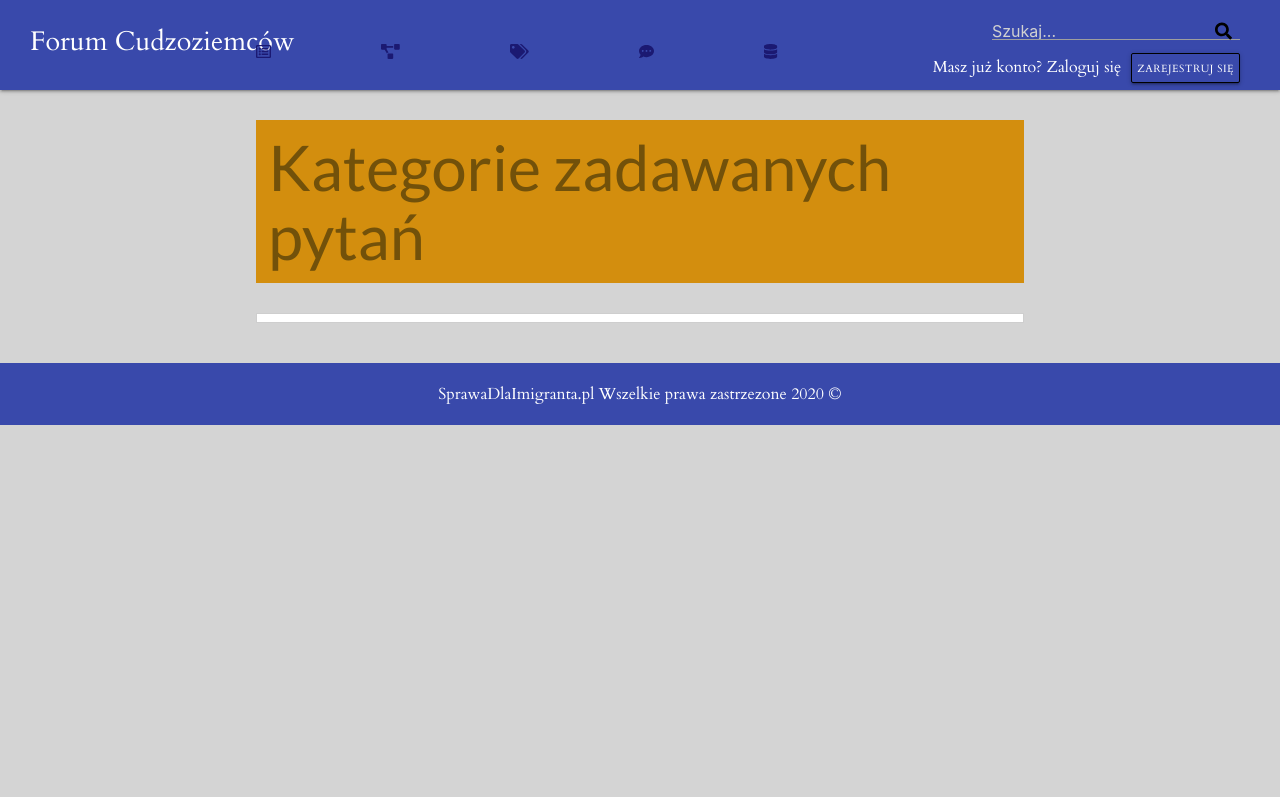
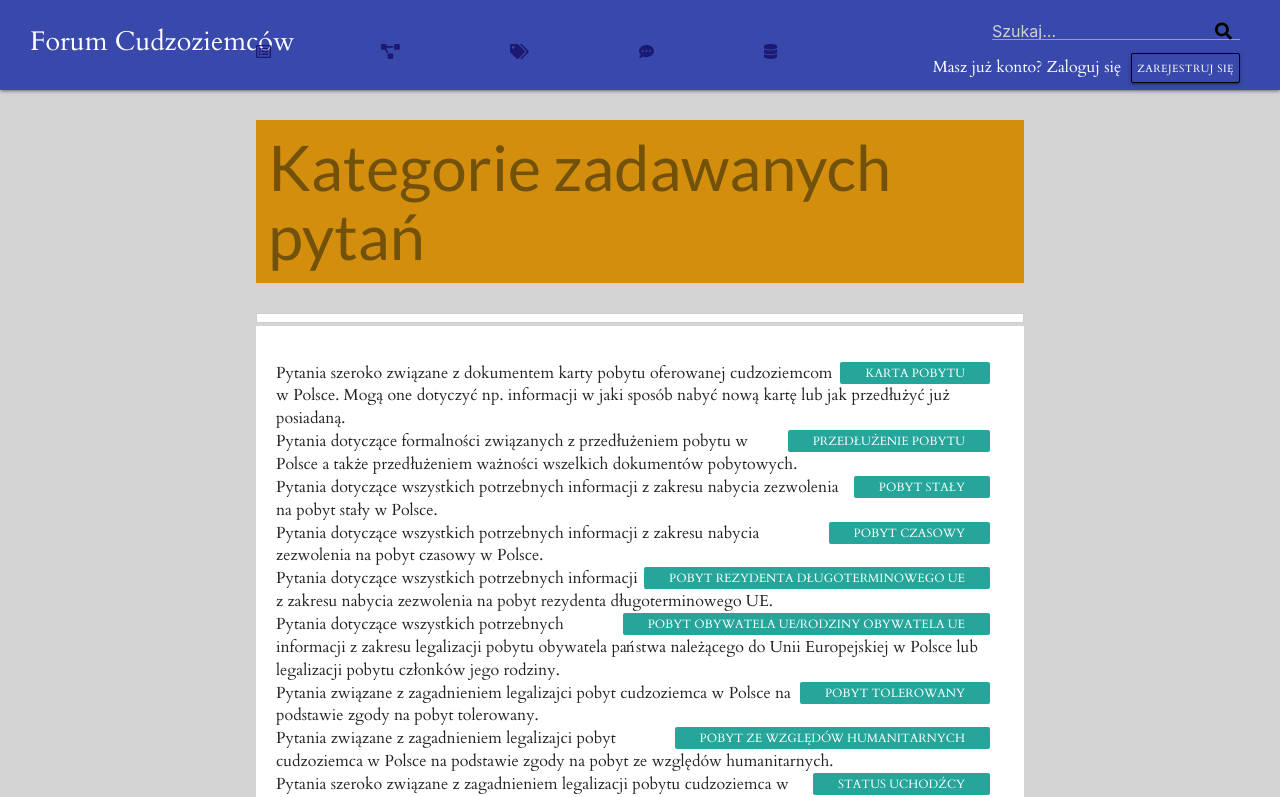
Before and after one commit to sholaris/forum-cudzoziemcow, a Next.js app: page /categories in a window 1280 px wide. Shown: the top 797 px of the page. Built offline with nearby package versions, Linux system fonts and the light colour scheme; no server answers.

Commit message:
Created page and components for categories description

```diff
--- /dev/null
+++ b/components/Categories/CatList.js
@@ -0,0 +1,18 @@
+import Category from "./Category";
+import { categories } from "../../public/pagedata/manifest";
+
+const CatList = () => {
+  return (
+    <div className="content cat-list">
+      <ul className="categories-list">
+        {categories.map((category) => (
+          <li className="category-item">
+            <Category name={category.name} desc={category.description} />
+          </li>
+        ))}
+      </ul>
+    </div>
+  );
+};
+
+export default CatList;
--- /dev/null
+++ b/components/Categories/Category.js
@@ -0,0 +1,14 @@
+const Category = (props) => {
+  return (
+    <>
+      <span
+        className="new badge category-link"
+        data-badge-caption={props.name}
+      ></span>
+      <div className="clear"></div>
+      <span className="category-desc">{props.desc}</span>
+    </>
+  );
+};
+
+export default Category;
--- a/pages/categories.js
+++ b/pages/categories.js
@@ -2,6 +2,7 @@ import BaseLayout from "../components/Layouts/BaseLayout";
 import Header from "../components/shared/Header";
 import Separator from "../components/shared/Separator";
 import Wrapper from "../components/shared/Wrapper";
+import CatList from "../components/Categories/CatList";
 
 const Categories = () => {
   return (
@@ -9,6 +10,7 @@ const Categories = () => {
       <Wrapper>
         <Header content="Kategorie zadawanych pytań" />
         <Separator />
+        <CatList />
       </Wrapper>
     </BaseLayout>
   );
```
